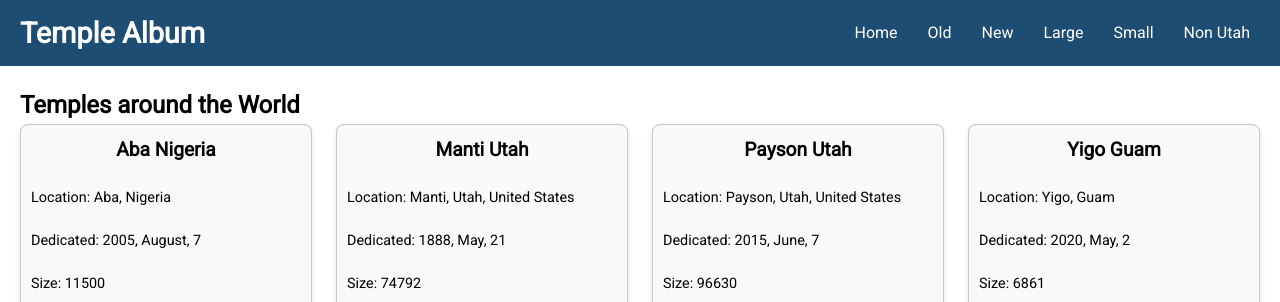
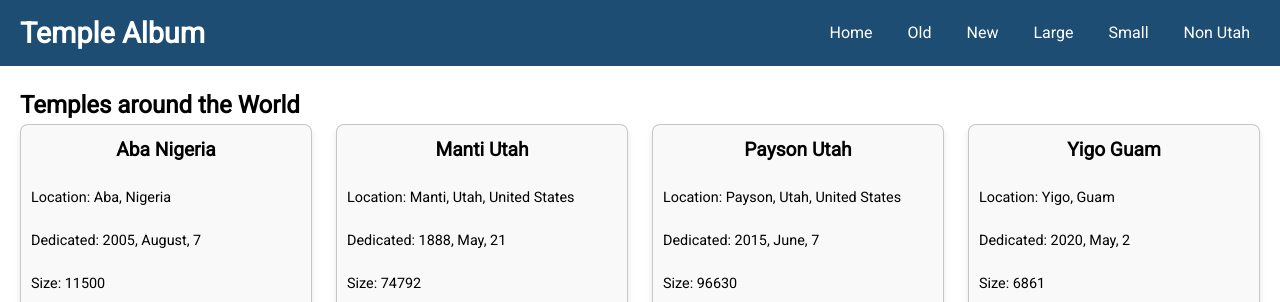
Before and after one commit to Danae-DJ/wdd131, a plain HTML site: page filtered-temples.html in a window 1280 px wide. Shown: the top 302 px of the page. Drawn offline with Linux system fonts and the light colour scheme.

Commit message:
added changes

```diff
--- a/filtered-temples.html
+++ b/filtered-temples.html
@@ -10,7 +10,7 @@
     <link rel="preconnect" href="https://fonts.gstatic.com" crossorigin>
     <link href="https://fonts.googleapis.com/css2?family=Roboto&display=swap" rel="stylesheet">
     <link rel="stylesheet" href="styles/filtered-temples.css">
-    <link rel="stylesheet" href="styles/filtered-temples-large copy.css">
+    <link rel="stylesheet" href="styles/filtered-temples-large.css">
     <script defer src="scripts/filtered-temples.js"></script>
 </head>
 
```
